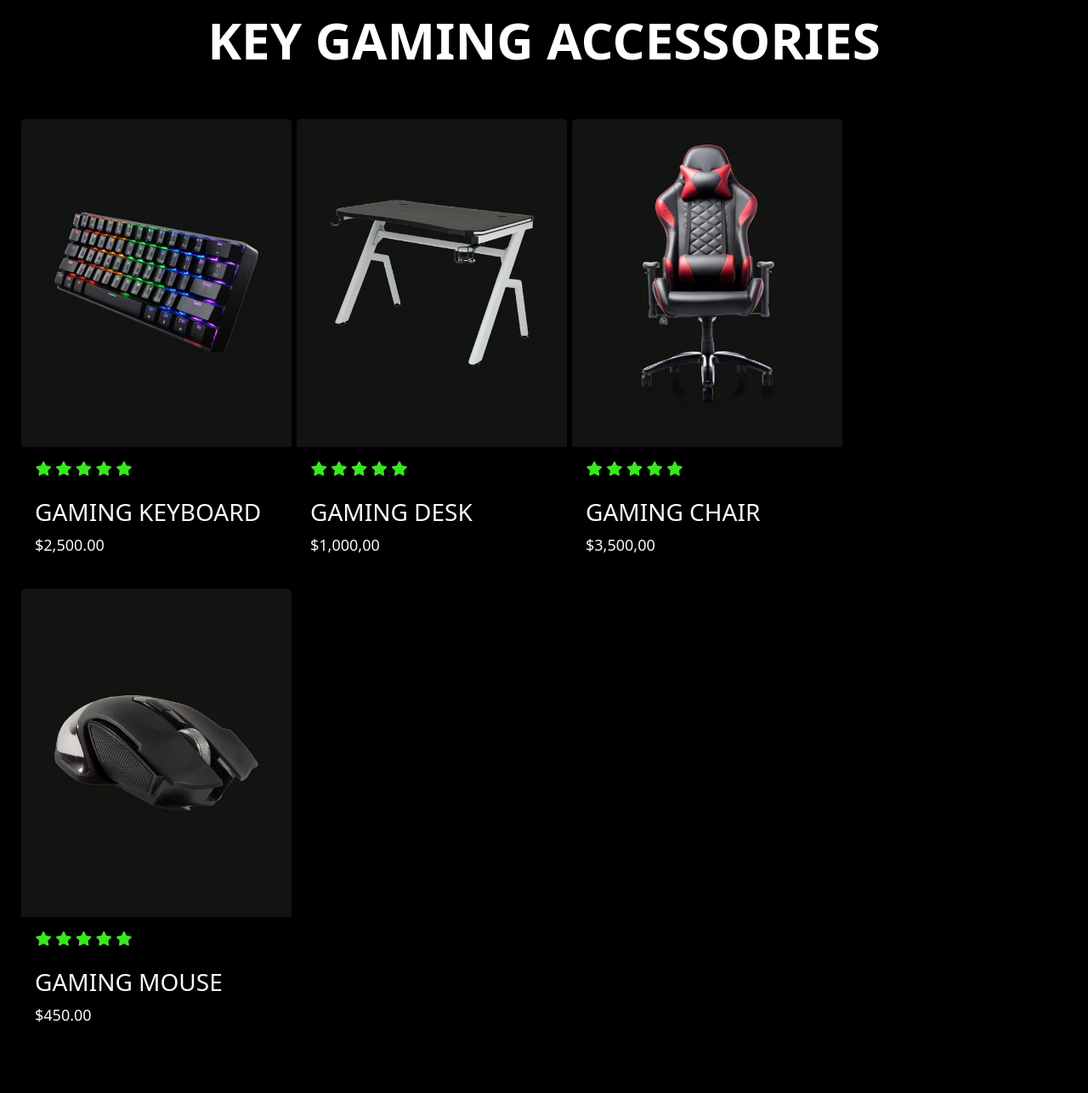
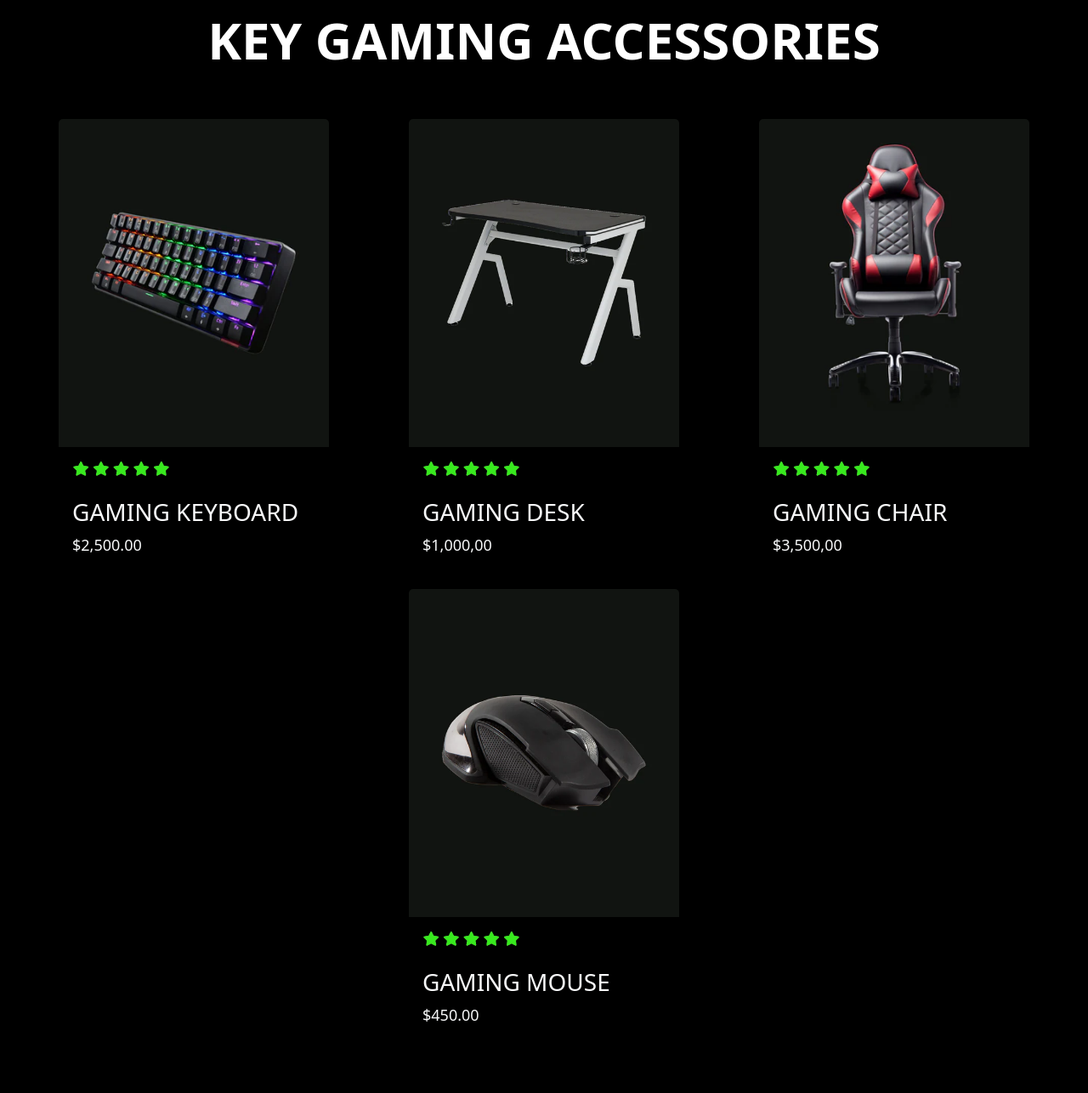
Before and after one commit to rajak-aman/Appex, a plain HTML site: page index.html in a window 1280 px wide. Shown: the part 1580-2866 px from the top of the page at 85% size. Drawn offline with nearby package versions, Linux system fonts and the light colour scheme.

Commit message:
Add files via upload

```diff
--- a/index.html
+++ b/index.html
@@ -397,7 +397,7 @@
 
 
 
-        <div class="card gamingkeyboard" style="width: 20rem; background-color: rgba(0, 0, 0, 0.918)">
+        <div class="card gamingkeyboard mx-auto" style="width: 20rem; background-color: rgba(0, 0, 0, 0.918)">
             <img src="image/keyboard.webp" class="card-img-top" alt="...">
             <div class="card-body text-light d-flex flex-column gap-4">
                 <img style="width: 40%;" src="image/rating (2).png" alt="">
@@ -413,7 +413,7 @@
 
 
 
-        <div class="card gamingkeyboard" style="width: 20rem; background-color: rgba(0, 0, 0, 0.918); ">
+        <div class="card gamingkeyboard mx-auto" style="width: 20rem; background-color: rgba(0, 0, 0, 0.918); ">
             <img src="image/stool.webp" class="card-img-top" alt="...">
             <div class="card-body text-light d-flex flex-column gap-4">
                 <img style="width: 40%;" src="image/rating (2).png" alt="">
@@ -429,7 +429,7 @@
 
 
 
-        <div class="card gamingkeyboard" style="width: 20rem; background-color: rgba(0, 0, 0, 0.918); ">
+        <div class="card gamingkeyboard mx-auto" style="width: 20rem; background-color: rgba(0, 0, 0, 0.918); ">
             <img src="image/chair.webp" class="card-img-top" alt="...">
             <div class="card-body text-light d-flex flex-column gap-4">
                 <img style="width: 40%;" src="image/rating (2).png" alt="">
@@ -446,7 +446,7 @@
 
 
 
-        <div class="card gamingkeyboard" style="width: 20rem; background-color: rgba(0, 0, 0, 0.918); ">
+        <div class="card gamingkeyboard mx-auto" style="width: 20rem; background-color: rgba(0, 0, 0, 0.918); ">
             <img src="image/mouse.webp" class="card-img-top" alt="...">
             <div class="card-body text-light d-flex flex-column gap-4">
                 <img style="width: 40%;" src="image/rating (2).png" alt="">
```
